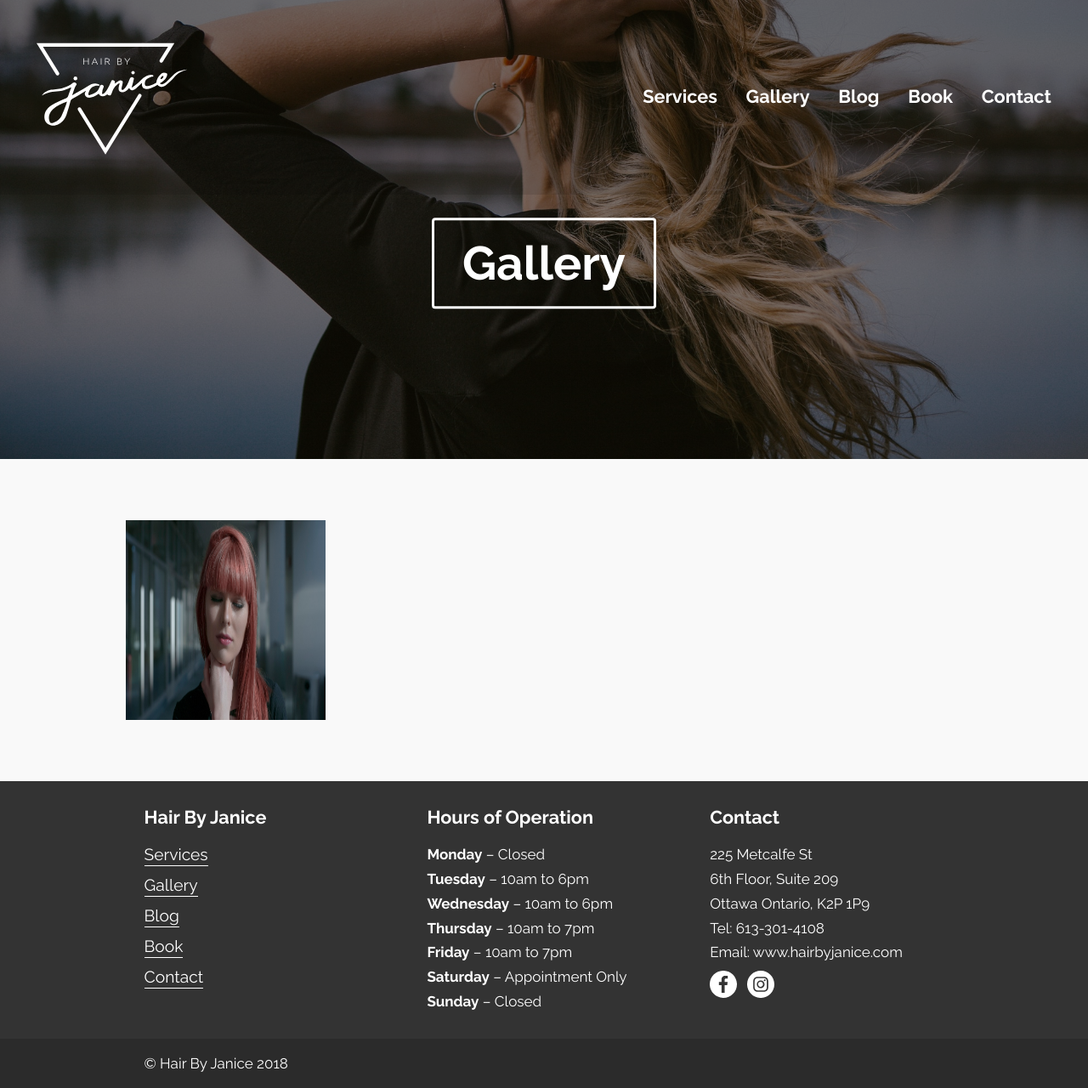
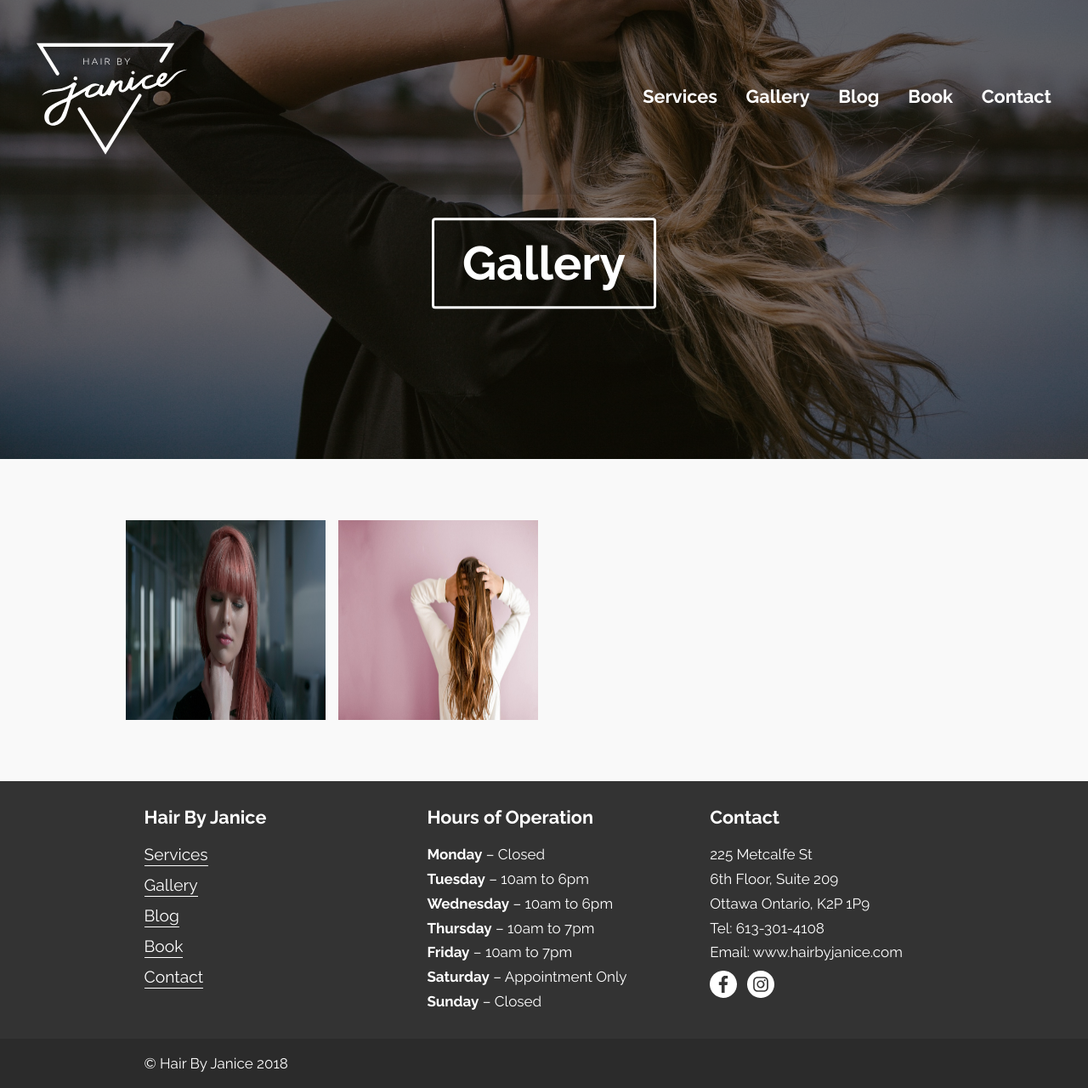
Before and after one commit to Dorsey2121/hair-by-janice, a Jekyll site: the page built from gallery.html, in a window 1280 px wide. Shown: the whole page at 85% size. Built offline with Jekyll 4.4.1, drawn with Linux system fonts in a browser that asks for light colours.

Commit message:
Update Gallery “gallery”

```diff
--- a/_data/gallery.yml
+++ b/_data/gallery.yml
@@ -1,3 +1,4 @@
 gallery:
-  - image: /images/uploads/image-2.jpg
-    alttext: Girl with red hair
+  - alttext: Girl with red hair
+    image: /images/uploads/image-2.jpg
+  - image: /images/uploads/home-banner.jpg
```
